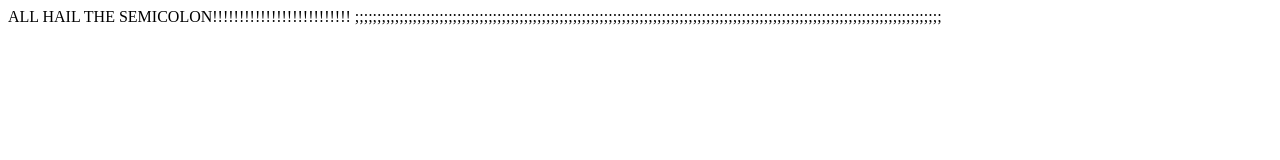
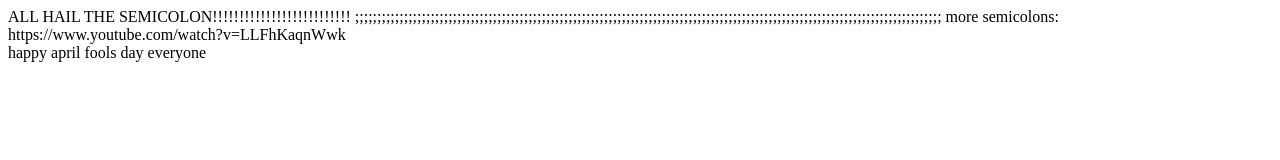
Before and after one commit to tematikkp/tematikkp.github.io, a plain HTML site: page semicolon/index.html in a window 1280 px wide. Drawn offline with Linux system fonts and the light colour scheme.

Commit message:
Update index.html

```diff
--- a/semicolon/index.html
+++ b/semicolon/index.html
@@ -9,3 +9,7 @@
 ALL HAIL THE SEMICOLON!!!!!!!!!!!!!!!!!!!!!!!!!!
 
 ;;;;;;;;;;;;;;;;;;;;;;;;;;;;;;;;;;;;;;;;;;;;;;;;;;;;;;;;;;;;;;;;;;;;;;;;;;;;;;;;;;;;;;;;;;;;;;;;;;;;;;;;;;;;;;;;;;;;;;;;;;;;;;;;;;;;
+
+more semicolons: https://www.youtube.com/watch?v=LLFhKaqnWwk
+
+<footer>happy april fools day everyone</footer>
```
